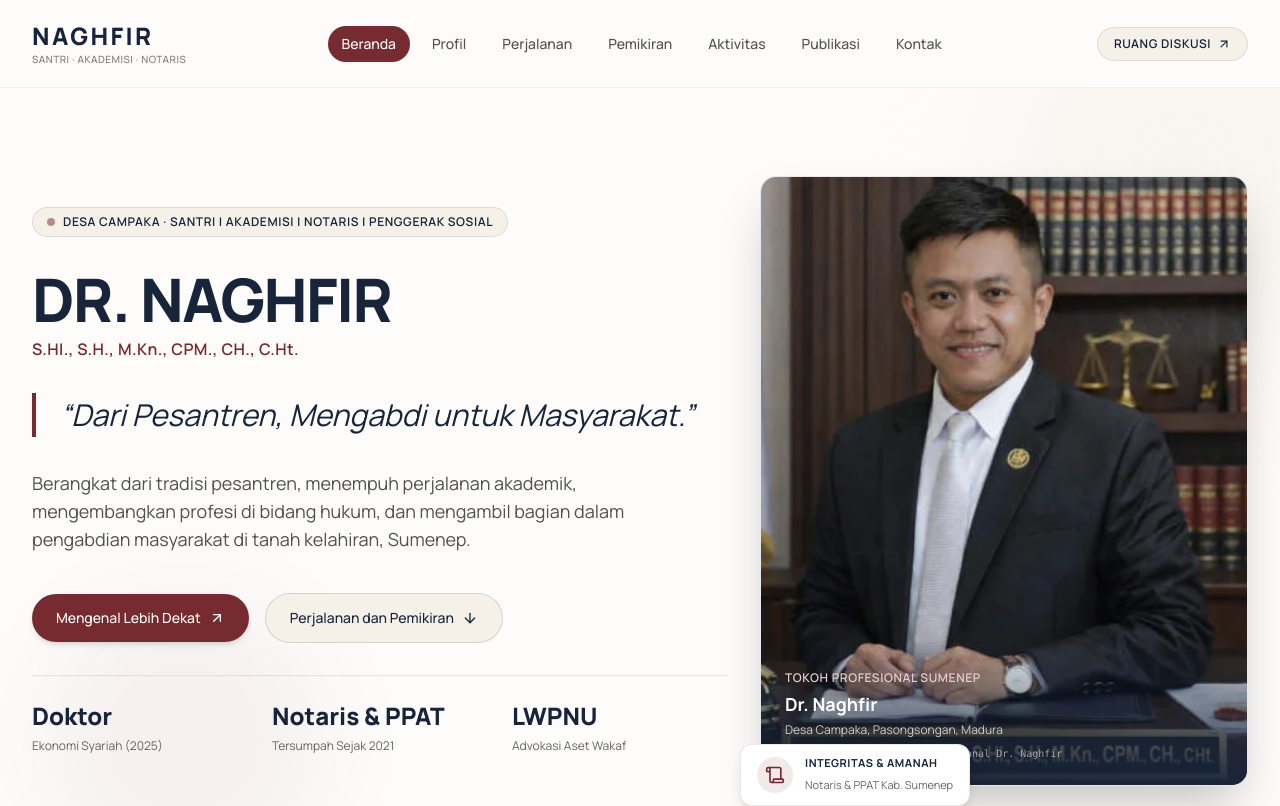
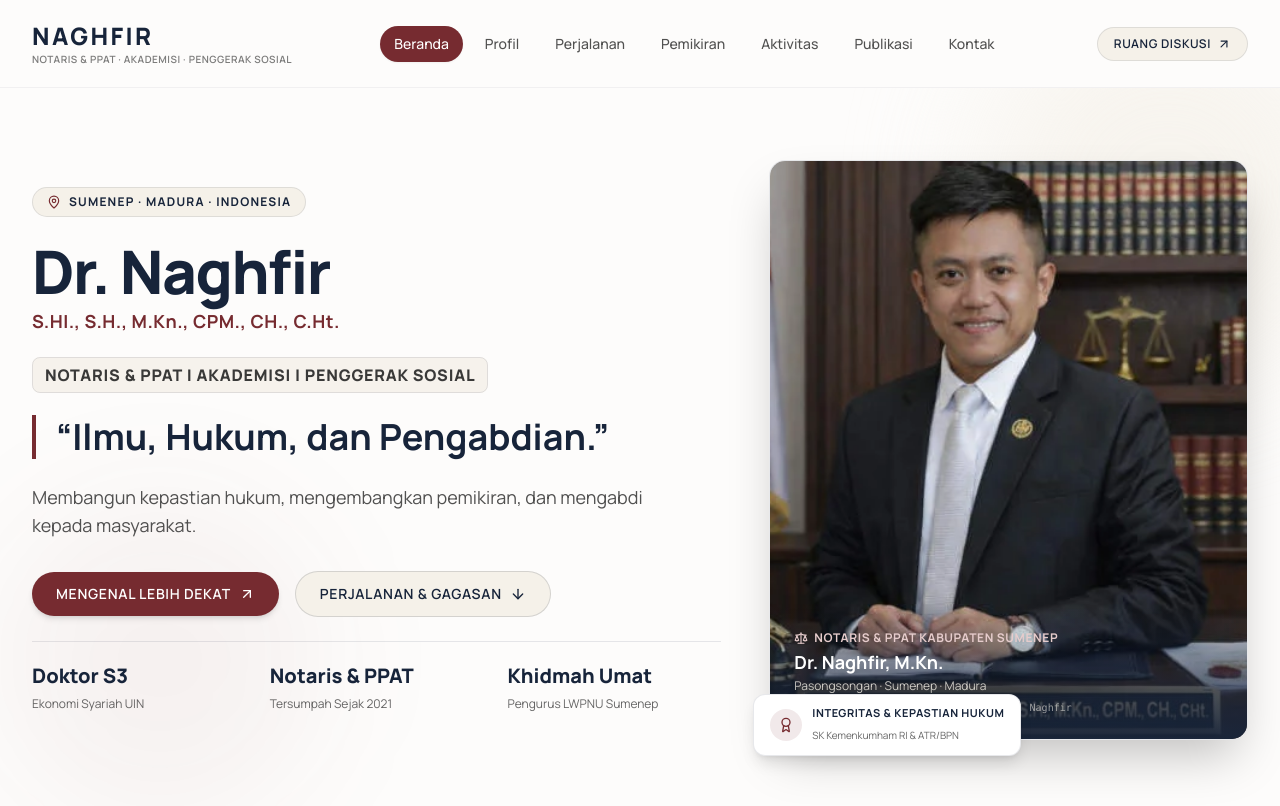
Before and after one commit to hamrasidi7-rgb/naghfir, a Next.js app: page / in a window 1280 px wide. Shown: the top 806 px of the page. Built offline with nearby package versions, Linux system fonts and the light colour scheme.

Commit message:
feat: apply final official branding, updated hero section, and synchronized identities across website

```diff
--- a/src/app/layout.tsx
+++ b/src/app/layout.tsx
@@ -70,7 +70,7 @@ export default function RootLayout({
     '@type': 'Person',
     name: profile.name,
     alternateName: profile.shortName,
-    jobTitle: ['Notaris', 'PPAT', 'Dosen', 'Akademisi Hukum'],
+    jobTitle: ['Notaris & PPAT', 'Akademisi', 'Penggerak Sosial'],
     description: profile.subheadline,
     homeLocation: {
       '@type': 'Place',
--- a/src/app/profil/page.tsx
+++ b/src/app/profil/page.tsx
@@ -30,11 +30,17 @@ export default function ProfilePage() {
             <span>/</span>
             <span>Profil Tokoh</span>
           </div>
-          <h1 className="text-4xl sm:text-5xl font-black text-navy tracking-tight mb-4">
-            Biografi & Nilai Pengabdian
+          <h1 className="text-4xl sm:text-5xl font-black text-navy tracking-tight mb-2">
+            Dr. Naghfir
           </h1>
-          <p className="text-lg text-charcoal/80 max-w-3xl font-serif italic">
-            &ldquo;Dari Pesantren, Mengabdi untuk Masyarakat.&rdquo;
+          <p className="text-sm sm:text-base font-bold text-burgundy mb-3 uppercase tracking-wider">
+            Notaris & PPAT | Akademisi | Penggerak Sosial
+          </p>
+          <p className="text-xl sm:text-2xl text-navy max-w-3xl font-serif font-bold italic mb-2">
+            &ldquo;Ilmu, Hukum, dan Pengabdian.&rdquo;
+          </p>
+          <p className="text-base text-charcoal/80 max-w-2xl font-sans">
+            Membangun kepastian hukum, mengembangkan pemikiran, dan mengabdi kepada masyarakat.
           </p>
         </div>
 
--- a/src/components/Footer.tsx
+++ b/src/components/Footer.tsx
@@ -23,20 +23,23 @@ export default function Footer() {
               <span className="font-sans text-2xl lg:text-3xl font-black tracking-widest text-white uppercase">
                 NAGHFIR
               </span>
-              <p className="text-sm font-medium text-ivory/70">
+              <p className="text-sm font-semibold text-burgundy-200">
                 Dr. Naghfir, S.HI., S.H., M.Kn., CPM., CH., C.Ht.
               </p>
+              <p className="text-xs uppercase tracking-widest text-ivory/60 font-semibold">
+                Notaris & PPAT | Akademisi | Penggerak Sosial
+              </p>
             </div>
-            <p className="text-base text-ivory/90 italic font-serif leading-relaxed max-w-md">
-              &ldquo;Ilmu, profesi, dan pengabdian untuk masyarakat.&rdquo;
+            <p className="text-xl text-white font-bold tracking-tight">
+              &ldquo;Ilmu, Hukum, dan Pengabdian.&rdquo;
             </p>
-            <p className="text-sm text-ivory/70 leading-relaxed max-w-md">
-              Membangun kepastian hukum, merawat nilai-nilai pesantren, dan berkhidmat untuk kemaslahatan masyarakat di tanah kelahiran, Sumenep, Madura.
+            <p className="text-sm text-ivory/80 leading-relaxed max-w-md font-sans">
+              Membangun kepastian hukum, mengembangkan pemikiran, dan mengabdi kepada masyarakat.
             </p>
-            <div className="flex items-center gap-4 pt-2 text-xs text-ivory/60">
-              <span className="inline-flex items-center gap-1.5">
+            <div className="flex items-center gap-4 pt-2 text-xs text-ivory/70 font-semibold tracking-wider uppercase">
+              <span className="inline-flex items-center gap-1.5 px-3 py-1 rounded-full bg-white/10 border border-white/10">
                 <MapPin className="w-3.5 h-3.5 text-burgundy-300" />
-                Sumenep, Madura, Jawa Timur
+                SUMENEP · MADURA · INDONESIA
               </span>
             </div>
           </div>
--- a/src/components/Header.tsx
+++ b/src/components/Header.tsx
@@ -53,8 +53,8 @@ export default function Header() {
             <span className="font-sans text-2xl font-black tracking-widest text-navy group-hover:text-burgundy transition-colors uppercase">
               NAGHFIR
             </span>
-            <span className="text-[10px] uppercase tracking-wider text-charcoal/60 font-medium">
-              Santri · Akademisi · Notaris
+            <span className="text-[10px] uppercase tracking-wider text-charcoal/60 font-semibold">
+              Notaris & PPAT · Akademisi · Penggerak Sosial
             </span>
           </Link>
 
--- a/src/components/home/HeroSection.tsx
+++ b/src/components/home/HeroSection.tsx
@@ -1,7 +1,7 @@
 import React from 'react';
 import Image from 'next/image';
 import Link from 'next/link';
-import { ArrowDown, ArrowUpRight, Award, Compass, Scroll } from 'lucide-react';
+import { ArrowUpRight, ArrowDown, MapPin, Award, CheckCircle, Scale } from 'lucide-react';
 import { ProfileData } from '@/data/initialData';
 
 interface HeroSectionProps {
@@ -10,49 +10,57 @@ interface HeroSectionProps {
 
 export default function HeroSection({ profile }: HeroSectionProps) {
   return (
-    <section className="relative overflow-hidden bg-[#FDFCFB] border-b border-navy/10 pt-6 pb-16 lg:py-24">
-      {/* Subtle background decoration */}
-      <div className="absolute top-0 right-0 -mr-24 -mt-24 w-96 h-96 rounded-full bg-ivory opacity-60 blur-3xl pointer-events-none" />
-      <div className="absolute bottom-0 left-10 w-72 h-72 rounded-full bg-burgundy/5 blur-2xl pointer-events-none" />
+    <section className="relative overflow-hidden bg-[#FDFCFB] border-b border-navy/10 pt-4 sm:pt-8 pb-12 sm:pb-16 lg:py-20">
+      {/* Editorial aesthetic ambient backdrops */}
+      <div className="absolute top-0 right-0 -mr-20 -mt-20 w-96 h-96 rounded-full bg-ivory opacity-70 blur-3xl pointer-events-none" />
+      <div className="absolute bottom-0 left-0 w-80 h-80 rounded-full bg-burgundy/5 blur-3xl pointer-events-none" />
 
       <div className="max-w-7xl mx-auto px-4 sm:px-6 lg:px-8 relative">
-        <div className="grid grid-cols-1 lg:grid-cols-12 gap-12 lg:gap-8 items-center">
+        <div className="grid grid-cols-1 lg:grid-cols-12 gap-8 lg:gap-12 items-center">
 
-          {/* Left Column: Editorial Bio & Brand Identity */}
-          <div className="lg:col-span-7 space-y-6 lg:space-y-8">
-            {/* Tagline / Sub-badge */}
-            <div className="inline-flex items-center gap-2 px-3.5 py-1.5 rounded-full bg-ivory border border-navy/10 text-xs font-semibold tracking-wider uppercase text-navy">
-              <span className="w-2 h-2 rounded-full bg-burgundy animate-pulse" />
-              <span>{profile.origin.split(',')[0]} · {profile.tagline}</span>
+          {/* Kolom Kiri: Identitas Resmi, Headline, Deskripsi, Lokasi */}
+          <div className="lg:col-span-7 space-y-5 sm:space-y-6 order-2 lg:order-1">
+
+            {/* Lokasi Identitas Badge */}
+            <div className="inline-flex items-center gap-2 px-3 py-1 sm:px-3.5 sm:py-1.5 rounded-full bg-ivory border border-navy/10 text-[11px] sm:text-xs font-bold uppercase tracking-widest text-navy shadow-xs">
+              <MapPin className="w-3.5 h-3.5 text-burgundy" />
+              <span>SUMENEP · MADURA · INDONESIA</span>
             </div>
 
-            {/* Name & Titles */}
-            <div className="space-y-2">
-              <h1 className="text-4xl sm:text-5xl lg:text-6xl font-extrabold text-navy tracking-tight leading-[1.1]">
-                DR. NAGHFIR
+            {/* Nama Lengkap & Gelar Resmi */}
+            <div className="space-y-1.5">
+              <h1 className="text-3xl sm:text-4xl lg:text-5xl xl:text-6xl font-black text-navy tracking-tight leading-[1.12]">
+                Dr. Naghfir
               </h1>
-              <p className="text-sm sm:text-base font-semibold text-burgundy tracking-wide">
+              <p className="text-sm sm:text-base lg:text-lg font-bold text-burgundy tracking-wide font-sans">
                 {profile.degrees}
               </p>
             </div>
 
-            {/* Main Headline */}
-            <div className="border-l-4 border-burgundy pl-4 sm:pl-6 py-1">
-              <h2 className="text-2xl sm:text-3xl lg:text-3xl font-serif italic text-navy leading-snug">
-                &ldquo;{profile.headline}&rdquo;
+            {/* Identitas Profesional */}
+            <div className="inline-block py-1">
+              <span className="text-xs sm:text-sm lg:text-base font-extrabold uppercase tracking-wider text-charcoal/90 bg-ivory/80 px-3 py-1.5 rounded-lg border border-navy/10">
+                Notaris & PPAT | Akademisi | Penggerak Sosial
+              </span>
+            </div>
+
+            {/* Headline Utama */}
+            <div className="border-l-4 border-burgundy pl-4 sm:pl-5 py-0.5">
+              <h2 className="text-2xl sm:text-3xl lg:text-4xl font-serif font-bold text-navy leading-snug">
+                &ldquo;Ilmu, Hukum, dan Pengabdian.&rdquo;
               </h2>
             </div>
 
-            {/* Factual Editorial Narrative */}
+            {/* Deskripsi Resmi */}
             <p className="text-base sm:text-lg text-charcoal/80 leading-relaxed font-sans max-w-2xl">
-              {profile.subheadline}
+              Membangun kepastian hukum, mengembangkan pemikiran, dan mengabdi kepada masyarakat.
             </p>
 
-            {/* Action Buttons */}
-            <div className="pt-2 flex flex-wrap items-center gap-4">
+            {/* Tombol Aksi (CTA) */}
+            <div className="pt-2 flex flex-wrap items-center gap-3 sm:gap-4">
               <Link
                 href="/profil"
-                className="inline-flex items-center gap-2 px-6 py-3.5 rounded-full bg-burgundy hover:bg-burgundy-700 text-white font-medium text-sm transition-all shadow-md hover:shadow-lg"
+                className="inline-flex items-center gap-2 px-6 py-3 rounded-full bg-burgundy hover:bg-burgundy-700 text-white font-semibold text-xs sm:text-sm uppercase tracking-wider transition-all shadow-md hover:shadow-lg"
               >
                 <span>Mengenal Lebih Dekat</span>
                 <ArrowUpRight className="w-4 h-4" />
@@ -60,79 +68,81 @@ export default function HeroSection({ profile }: HeroSectionProps) {
 
               <Link
                 href="/perjalanan"
-                className="inline-flex items-center gap-2 px-6 py-3.5 rounded-full bg-ivory hover:bg-ivory-300 text-navy font-medium text-sm border border-navy/15 transition-all"
+                className="inline-flex items-center gap-2 px-6 py-3 rounded-full bg-ivory hover:bg-ivory-300 text-navy font-semibold text-xs sm:text-sm uppercase tracking-wider border border-navy/15 transition-all"
               >
-                <span>Perjalanan dan Pemikiran</span>
+                <span>Perjalanan & Gagasan</span>
                 <ArrowDown className="w-4 h-4" />
               </Link>
             </div>
 
-            {/* Three Pillar Metric Badges */}
-            <div className="pt-6 border-t border-navy/10 grid grid-cols-3 gap-3 sm:gap-6 text-left">
+            {/* Pilar Kunci Kredibilitas */}
+            <div className="pt-5 border-t border-navy/10 grid grid-cols-3 gap-3 sm:gap-6 text-left">
               <div>
-                <span className="block text-xl sm:text-2xl font-black text-navy">Doktor</span>
-                <span className="text-xs text-charcoal/70">Ekonomi Syariah (2025)</span>
+                <span className="block text-lg sm:text-xl font-black text-navy">Doktor S3</span>
+                <span className="text-[11px] sm:text-xs text-charcoal/70">Ekonomi Syariah UIN</span>
               </div>
               <div>
-                <span className="block text-xl sm:text-2xl font-black text-navy">Notaris & PPAT</span>
-                <span className="text-xs text-charcoal/70">Tersumpah Sejak 2021</span>
+                <span className="block text-lg sm:text-xl font-black text-navy">Notaris & PPAT</span>
+                <span className="text-[11px] sm:text-xs text-charcoal/70">Tersumpah Sejak 2021</span>
               </div>
               <div>
-                <span className="block text-xl sm:text-2xl font-black text-navy">LWPNU</span>
-                <span className="text-xs text-charcoal/70">Advokasi Aset Wakaf</span>
+                <span className="block text-lg sm:text-xl font-black text-navy">Khidmah Umat</span>
+                <span className="text-[11px] sm:text-xs text-charcoal/70">Pengurus LWPNU Sumenep</span>
               </div>
             </div>
+
           </div>
 
-          {/* Right Column: Hero Portrait Image */}
-          <div className="lg:col-span-5 relative flex justify-center">
-            <div className="relative w-full max-w-md lg:max-w-none">
+          {/* Kolom Kanan: Foto Portrait Asli Dr. Naghfir */}
+          <div className="lg:col-span-5 relative flex justify-center order-1 lg:order-2">
+            <div className="relative w-full max-w-sm sm:max-w-md lg:max-w-none">
 
-              {/* Decorative Frame */}
-              <div className="absolute -inset-3 sm:-inset-4 rounded-3xl bg-ivory/80 -rotate-2 border border-navy/10 -z-10" />
-              <div className="absolute -inset-1 sm:-inset-2 rounded-3xl bg-burgundy/10 rotate-1 -z-10" />
+              {/* Bingkai Asimetris Editorial */}
+              <div className="absolute -inset-2 sm:-inset-3 rounded-3xl bg-ivory -rotate-1 border border-navy/10 -z-10" />
+              <div className="absolute -inset-1 rounded-3xl bg-burgundy/10 rotate-1 -z-10" />
 
-              {/* Main Portrait Card */}
-              <div className="relative overflow-hidden rounded-2xl bg-white shadow-2xl border border-navy/10 aspect-[4/5]">
+              {/* Kartu Portrait Utama */}
+              <div className="relative overflow-hidden rounded-2xl bg-white shadow-2xl border border-navy/10 aspect-[4/5] sm:aspect-[4/5] max-h-[460px] sm:max-h-[520px] lg:max-h-[580px] w-full">
                 <Image
-                  src={profile.heroImage}
+                  src={profile.heroImage || '/images/naghfir.webp'}
                   alt={profile.name}
                   fill
                   priority
-                  sizes="(max-width: 768px) 100vw, (max-width: 1200px) 45vw, 40vw"
-                  className="object-cover object-top hover:scale-105 transition-transform duration-700"
+                  sizes="(max-width: 640px) 90vw, (max-width: 1024px) 50vw, 40vw"
+                  className="object-cover object-top hover:scale-102 transition-transform duration-700"
                 />
 
-                {/* Subtle Gradient Overlay at bottom */}
-                <div className="absolute inset-x-0 bottom-0 bg-gradient-to-t from-navy/95 via-navy/50 to-transparent p-5 sm:p-6 text-white">
-                  <span className="text-xs font-semibold uppercase tracking-wider text-burgundy-200">
-                    Tokoh Profesional Sumenep
-                  </span>
-                  <p className="text-base sm:text-lg font-bold leading-tight mt-0.5">
-                    Dr. Naghfir
+                {/* Overlay Informasi & Atribusi Foto */}
+                <div className="absolute inset-x-0 bottom-0 bg-gradient-to-t from-navy/95 via-navy/55 to-transparent p-4 sm:p-6 text-white">
+                  <div className="flex items-center gap-1.5 text-xs font-bold uppercase tracking-wider text-burgundy-200 mb-0.5">
+                    <Scale className="w-3.5 h-3.5" />
+                    <span>Notaris & PPAT Kabupaten Sumenep</span>
+                  </div>
+                  <p className="text-base sm:text-lg font-bold leading-tight">
+                    Dr. Naghfir, M.Kn.
                   </p>
-                  <p className="text-xs text-ivory/80 mt-1">
-                    Desa Campaka, Pasongsongan, Madura
+                  <p className="text-xs text-ivory/80 mt-0.5">
+                    Pasongsongan · Sumenep · Madura
                   </p>
                   {profile.heroImageCredit && (
-                    <p className="text-[10px] text-ivory/60 mt-2 font-mono flex items-center gap-1">
-                      <span>📷 {profile.heroImageCredit}</span>
+                    <p className="text-[10px] text-ivory/60 mt-1.5 font-mono truncate">
+                      📷 {profile.heroImageCredit}
                     </p>
                   )}
                 </div>
               </div>
 
-              {/* Verified badge floating */}
-              <div className="absolute -bottom-4 -left-4 sm:-bottom-5 sm:-left-5 bg-white py-2.5 px-4 rounded-xl shadow-lg border border-navy/10 flex items-center gap-3">
-                <div className="w-9 h-9 rounded-full bg-burgundy/10 flex items-center justify-center text-burgundy">
-                  <Scroll className="w-5 h-5" />
+              {/* Floating Verified Trust Badge */}
+              <div className="absolute -bottom-3 -left-3 sm:-bottom-4 sm:-left-4 bg-white py-2 px-3.5 sm:py-2.5 sm:px-4 rounded-xl shadow-lg border border-navy/10 flex items-center gap-2.5">
+                <div className="w-8 h-8 rounded-full bg-burgundy/10 flex items-center justify-center text-burgundy">
+                  <Award className="w-4 h-4" />
                 </div>
                 <div>
-                  <span className="text-[11px] font-bold uppercase tracking-wider text-navy block">
-                    Integritas & Amanah
+                  <span className="text-[10px] sm:text-[11px] font-bold uppercase tracking-wider text-navy block">
+                    Integritas & Kepastian Hukum
                   </span>
-                  <span className="text-[11px] text-charcoal/70">
-                    Notaris & PPAT Kab. Sumenep
+                  <span className="text-[10px] text-charcoal/70">
+                    SK Kemenkumham RI & ATR/BPN
                   </span>
                 </div>
               </div>
--- a/src/data/db.json
+++ b/src/data/db.json
@@ -3,10 +3,10 @@
     "name": "Dr. Naghfir, S.HI., S.H., M.Kn., CPM., CH., C.Ht.",
     "shortName": "Dr. Naghfir",
     "degrees": "S.HI., S.H., M.Kn., CPM., CH., C.Ht.",
-    "origin": "Desa Campaka, Kecamatan Pasongsongan, Kabupaten Sumenep, Madura",
-    "tagline": "Santri | Akademisi | Notaris | Penggerak Sosial",
-    "headline": "Dari Pesantren, Mengabdi untuk Masyarakat.",
-    "subheadline": "Berangkat dari tradisi pesantren, menempuh perjalanan akademik, mengembangkan profesi di bidang hukum, dan mengambil bagian dalam pengabdian masyarakat di tanah kelahiran, Sumenep.",
+    "origin": "SUMENEP · MADURA · INDONESIA",
+    "tagline": "Notaris & PPAT | Akademisi | Penggerak Sosial",
+    "headline": "Ilmu, Hukum, dan Pengabdian.",
+    "subheadline": "Membangun kepastian hukum, mengembangkan pemikiran, dan mengabdi kepada masyarakat.",
     "heroImage": "/images/naghfir.webp",
     "heroImageCredit": "Foto Resmi Dokumentasi Personal Dr. Naghfir",
     "officeAddress": "Jl. Jokotole – Perum Griya Berkat Regency Gg. III No. 24 (Lingkar Barat), Kec. Batuan, Kab. Sumenep, Jawa Timur",
@@ -738,9 +738,9 @@
     }
   ],
   "seo": {
-    "siteTitle": "Dr. Naghfir | Santri, Akademisi, Notaris, Penggerak Sosial",
-    "metaDescription": "Website resmi Dr. Naghfir, S.HI., S.H., M.Kn., CPM., CH., C.Ht. - Dari Pesantren, Mengabdi untuk Masyarakat. Perjalanan hidup, pemikiran hukum, dan pengabdian sosial asal Sumenep, Madura.",
-    "keywords": "Dr. Naghfir, Notaris Sumenep, PPAT Sumenep, LWPNU Sumenep, Santri Notaris, Doktor Ekonomi Syariah, Pasongsongan Sumenep, Tokoh Madura",
+    "siteTitle": "Dr. Naghfir | Notaris & PPAT · Akademisi · Penggerak Sosial",
+    "metaDescription": "Website resmi Dr. Naghfir, S.HI., S.H., M.Kn., CPM., CH., C.Ht. - Notaris & PPAT, Akademisi, dan Penggerak Sosial. Ilmu, Hukum, dan Pengabdian. Sumenep, Madura.",
+    "keywords": "Dr. Naghfir, Notaris PPAT Sumenep, Notaris Madura, Akademisi Hukum, Penggerak Sosial Sumenep, LWPNU Sumenep, Kepastian Hukum Madura",
     "ogImage": "/images/naghfir.webp",
     "canonicalUrl": "https://naghfir.id",
     "authorName": "Dr. Naghfir"
--- a/src/data/initialData.ts
+++ b/src/data/initialData.ts
@@ -204,10 +204,10 @@ export const initialData: DatabaseSchema = {
     name: "Dr. Naghfir, S.HI., S.H., M.Kn., CPM., CH., C.Ht.",
     shortName: "Dr. Naghfir",
     degrees: "S.HI., S.H., M.Kn., CPM., CH., C.Ht.",
-    origin: "Desa Campaka, Kecamatan Pasongsongan, Kabupaten Sumenep, Madura",
-    tagline: "Santri | Akademisi | Notaris | Penggerak Sosial",
-    headline: "Dari Pesantren, Mengabdi untuk Masyarakat.",
-    subheadline: "Berangkat dari tradisi pesantren, menempuh perjalanan akademik, mengembangkan profesi di bidang hukum, dan mengambil bagian dalam pengabdian masyarakat di tanah kelahiran, Sumenep.",
+    origin: "SUMENEP · MADURA · INDONESIA",
+    tagline: "Notaris & PPAT | Akademisi | Penggerak Sosial",
+    headline: "Ilmu, Hukum, dan Pengabdian.",
+    subheadline: "Membangun kepastian hukum, mengembangkan pemikiran, dan mengabdi kepada masyarakat.",
     heroImage: "/images/naghfir.webp",
     heroImageCredit: "Foto Resmi Dokumentasi Personal Dr. Naghfir",
     officeAddress: "Jl. Jokotole – Perum Griya Berkat Regency Gg. III No. 24 (Lingkar Barat), Kec. Batuan, Kab. Sumenep, Jawa Timur",
@@ -936,9 +936,9 @@ Melalui peran PPAT dan dialog edukatif kemasyarakatan, kita mendorong masyarakat
     }
   ],
   seo: {
-    siteTitle: "Dr. Naghfir | Santri, Akademisi, Notaris, Penggerak Sosial",
-    metaDescription: "Website resmi Dr. Naghfir, S.HI., S.H., M.Kn., CPM., CH., C.Ht. - Dari Pesantren, Mengabdi untuk Masyarakat. Perjalanan hidup, pemikiran hukum, dan pengabdian sosial asal Sumenep, Madura.",
-    keywords: "Dr. Naghfir, Notaris Sumenep, PPAT Sumenep, LWPNU Sumenep, Santri Notaris, Doktor Ekonomi Syariah, Pasongsongan Sumenep, Tokoh Madura",
+    siteTitle: "Dr. Naghfir | Notaris & PPAT · Akademisi · Penggerak Sosial",
+    metaDescription: "Website resmi Dr. Naghfir, S.HI., S.H., M.Kn., CPM., CH., C.Ht. - Notaris & PPAT, Akademisi, dan Penggerak Sosial. Ilmu, Hukum, dan Pengabdian. Sumenep, Madura.",
+    keywords: "Dr. Naghfir, Notaris PPAT Sumenep, Notaris Madura, Akademisi Hukum, Penggerak Sosial Sumenep, LWPNU Sumenep, Kepastian Hukum Madura",
     ogImage: "/images/naghfir.webp",
     canonicalUrl: "https://naghfir.id",
     authorName: "Dr. Naghfir"
```
Also changed, not shown: 1 other file (tests, documents, lock files or other folders).
